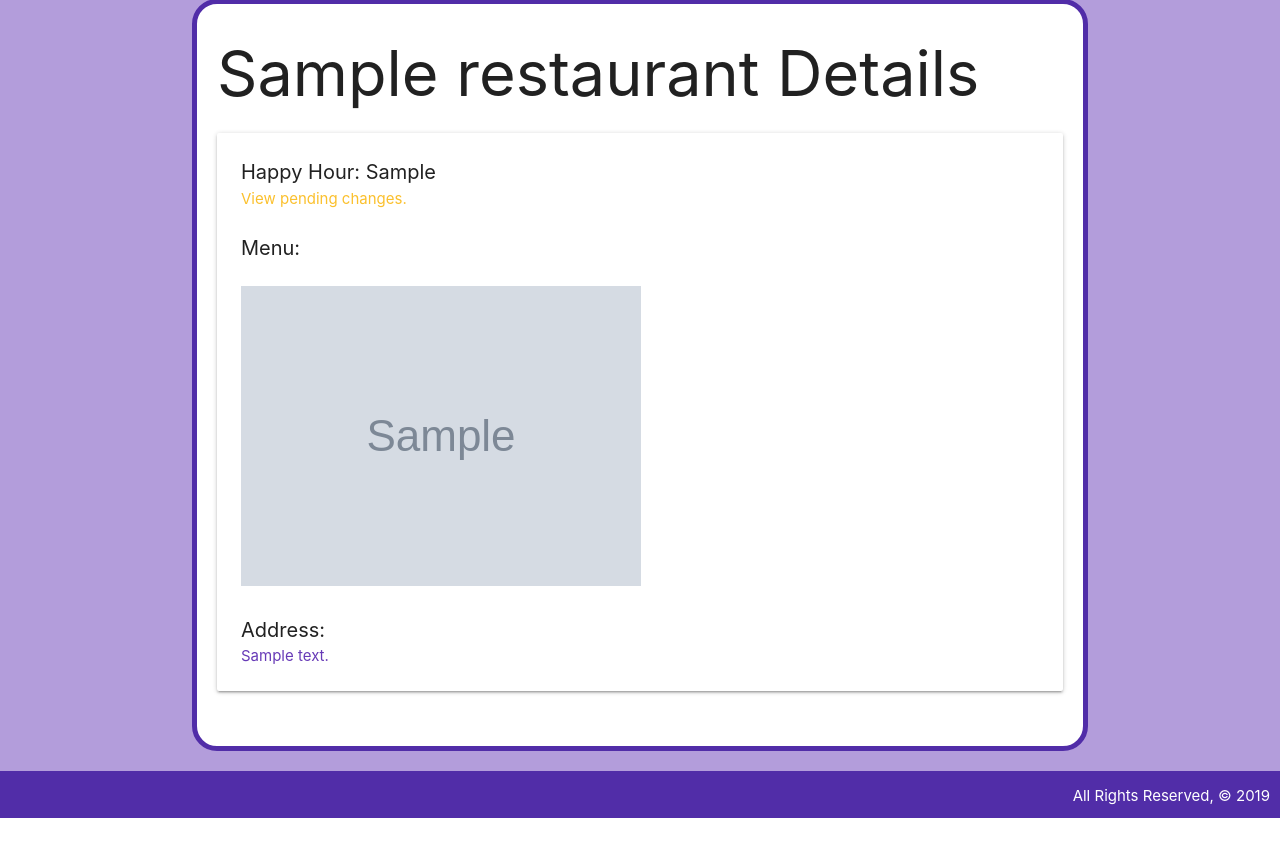
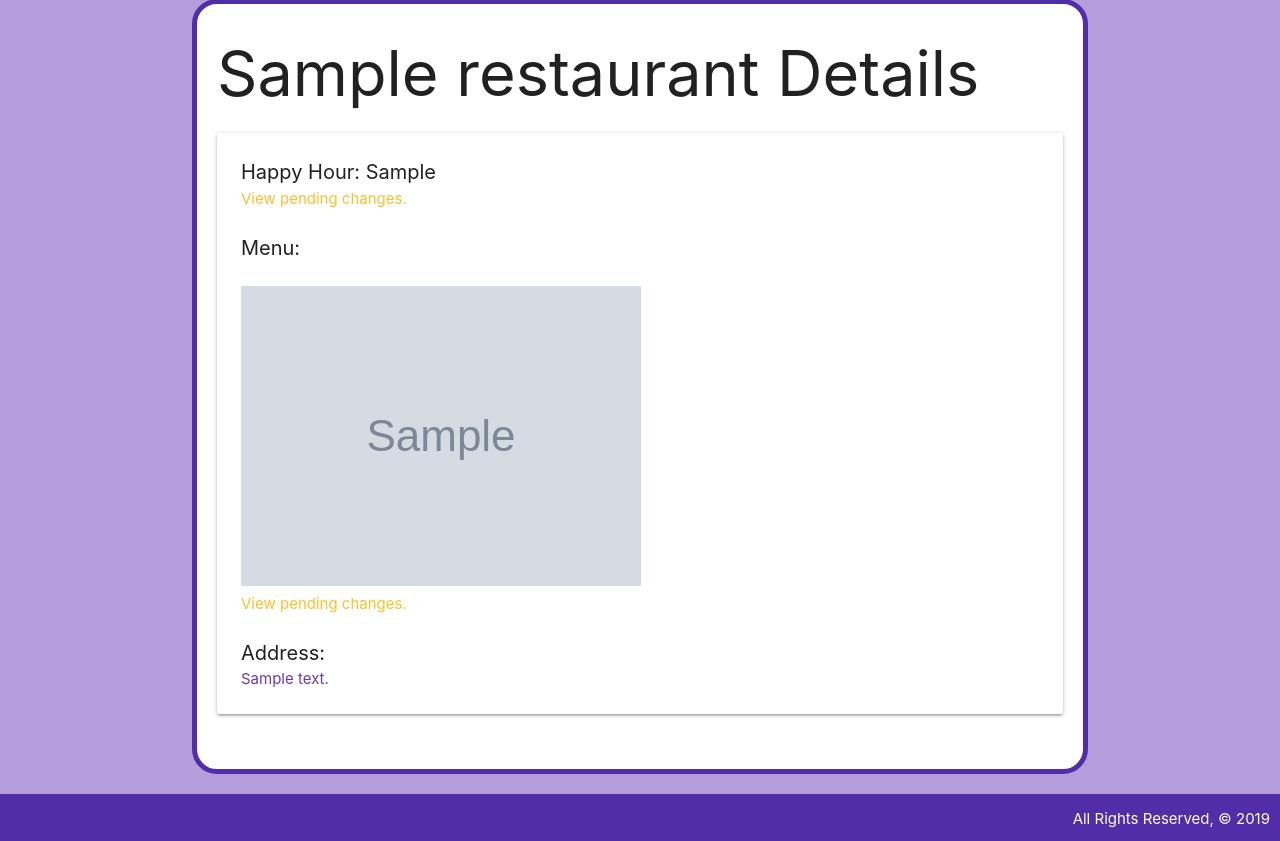
Before and after one commit to vkomova/drinkOn, a Django app: page /restaurants/1/details in a window 1280 px wide. Shown: the part 95-936 px from the top of the page. Before the commit the page ends 913 px from the top, so only its background shows below. Run offline with Django 3.2, Linux system fonts and the light colour scheme; tables that the repository leaves empty hold one stand-in row (values such as "Sample post"); grey boxes marked "Sample" are stand-in pictures.

Commit message:
view pending menu

```diff
--- a/main_app/templates/restaurants/details.html
+++ b/main_app/templates/restaurants/details.html
@@ -13,7 +13,7 @@
                     <p>No happy hour data for this restaurant. Please add it below.</p>
                     <form action="{% url 'update_hours' restaurant.id %}" method="POST">
                         {% csrf_token %}
-                    <input type="text" placeholder="add happy hour time" name="hours">
+                        <input type="text" placeholder="add happy hour time (ex. 6:00 PM - 8:00 PM)" name="hours">
                         <!-- <input type="hidden" name="{{restaurant.id}}"> -->
                         <input class="btn" type="submit" name="submit">
                     </form>
@@ -21,8 +21,8 @@
 
 
                     {% if pending_hours %}
-                   <a class="waves-effect waves-light modal-trigger yellow-text text-darken-2" href="#dispute">View pending changes.</a><br>
-                <div id="dispute" class="modal">
+                    <a class="waves-effect waves-light modal-trigger yellow-text text-darken-2" href="#pending-hours">View pending changes.</a><br>
+                    <div id="pending-hours" class="modal">
                         <div class="modal-content">
                             <!-- votes here -->
                             <p>pending: {{pending_hours}}</p>
@@ -44,7 +44,8 @@
                     {% else %}
                     {% if approved_hours_boolean %}
 
-                <a class="waves-effect waves-light modal-trigger yellow-text text-darken-2" href="#dispute">Dispute This</a><br>
+                    <a class="waves-effect waves-light modal-trigger yellow-text text-darken-2" href="#dispute">Dispute
+                        This</a><br>
                     <div id="dispute" class="modal">
                         <div class="modal-content">
                             <h4>Is this data old or incorrect?</h4>
@@ -64,9 +65,41 @@
 
 
                     <br>
-                {% if  restaurant.menu_set.all.exists %}
+                    {% if  approved_menu_boolean %}
                     <p>Menu:</p><br>
                     <img src="{{current_approved_menu.menu_photo_url}}" alt="menu"><br>
+
+                    {% if pending_menu %}
+                    <a class="waves-effect waves-light modal-trigger yellow-text text-darken-2"
+                        href="#dispute-menu">View pending changes.</a><br>
+                    <div id="dispute-menu" class="modal">
+                        <div class="modal-content">
+                            <p>Pending menu:</p>
+                            <img src="{{pending_menu.menu_photo_url}}" alt="pending menu">
+                        </div>
+                        <div class="modal-footer">
+                            <a href="#!" class="modal-close waves-effect btn-flat">Close</a>
+                        </div>
+                    </div>
+                    {% else %}
+                    <a class="waves-effect waves-light modal-trigger yellow-text text-darken-2"
+                        href="#dispute-menu">Dispute This</a><br>
+                    <div id="dispute-menu" class="modal">
+                        <div class="modal-content">
+                            <h4>Is this menu old or incorrect?</h4>
+                            <p>Please upload a new one below:</p>
+                            <form action="{% url 'update_menu' restaurant.id %}" enctype="multipart/form-data"
+                                method="POST">
+                                {% csrf_token %}
+                                <input type="file" name="menu_file"><br><br>
+                                <input class="btn" type="submit" name="submit" value="upload">
+                            </form>
+                        </div>
+                        <div class="modal-footer">
+                            <a href="#!" class="modal-close waves-effect btn-flat">Close</a>
+                        </div>
+                    </div>
+                    {% endif %}
                     {% else %}
                     <p>No menu data. Please upload a menu below.</p>
                     <form action="{% url 'update_menu' restaurant.id %}" enctype="multipart/form-data" method="POST">
@@ -77,14 +110,15 @@
                     {% endif %}
                     <br>
                     <p>Address:</p>
-                <a class="deep-purple-text" href="https://www.google.com/maps/place/{{restaurant.address}}" target="_blank">{{restaurant.address}}</a>
+                    <a class="deep-purple-text" href="https://www.google.com/maps/place/{{restaurant.address}}"
+                        target="_blank">{{restaurant.address}}</a>
                 </div>
             </div>
         </div>
     </div>
 </main>
 <script>
-    document.addEventListener('DOMContentLoaded', function() {
+    document.addEventListener('DOMContentLoaded', function () {
         var elems = document.querySelectorAll('.modal');
         var instances = M.Modal.init(elems, {});
     });
```
Lines whose indentation alone changed are shown as unchanged.
